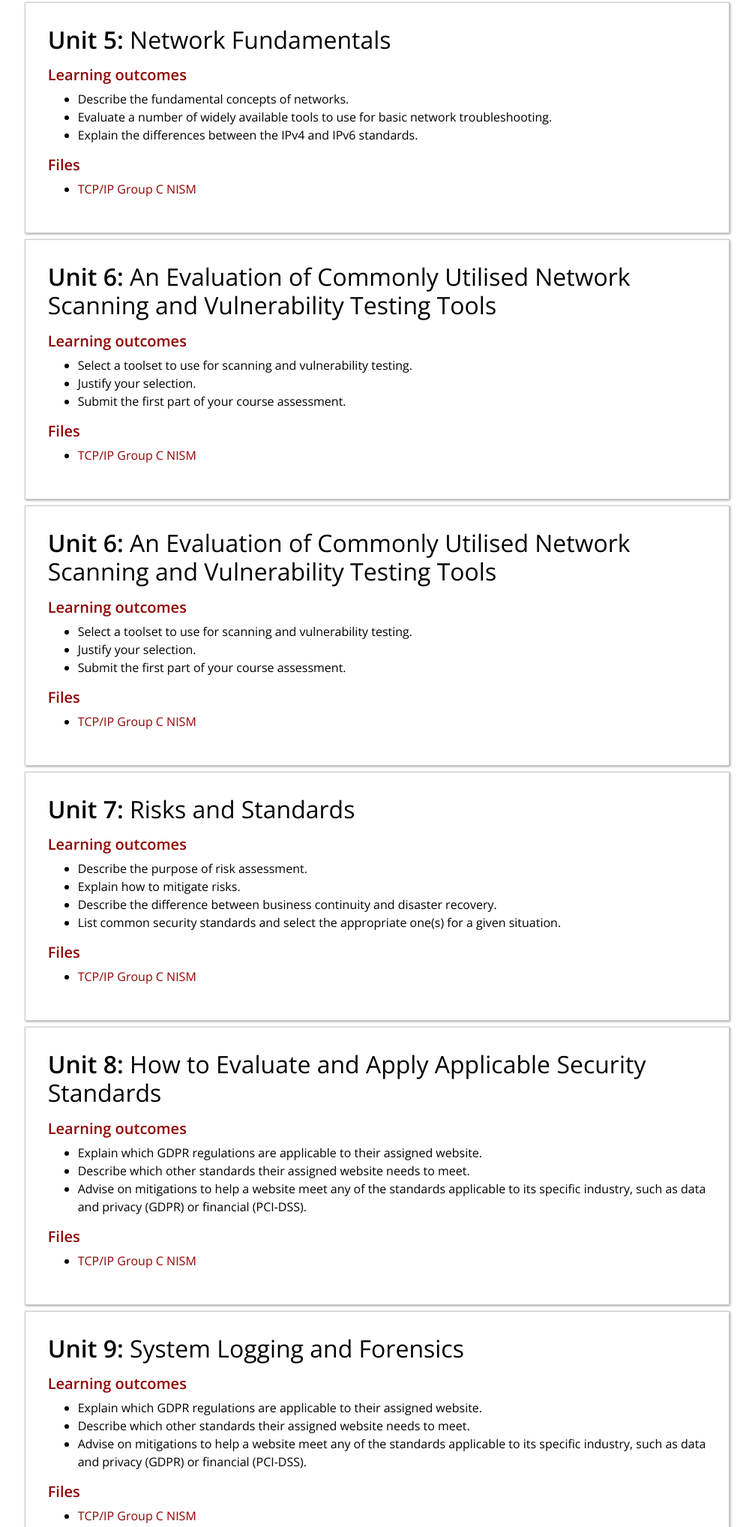
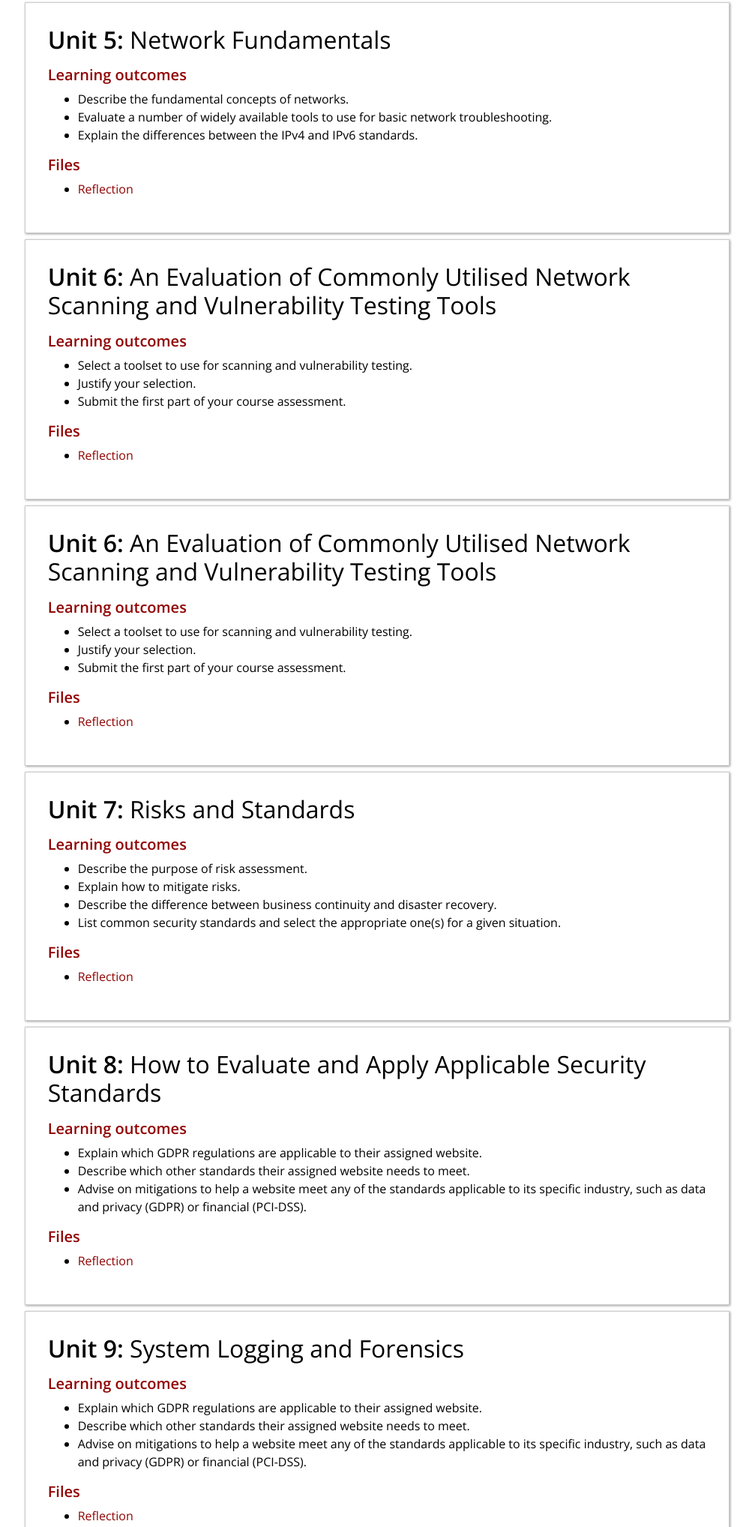
Before and after one commit to apuleyo3/apuleyo3.github.io, a website: page nism.html in a window 1280 px wide. Shown: the part 1830-3866 px from the top of the page at 75% size, without its empty margins (122-1129 px from the left). Drawn offline with nearby package versions, Linux system fonts and the light colour scheme.

Commit message:
Update nism.html

```diff
--- a/nism.html
+++ b/nism.html
@@ -236,7 +236,7 @@
                     </ul>
                     <h5>Files</h5>
                     <ul>
-                      <li><a href="https://docs.google.com/document/d/165AlisjJ5WRKeaTBsKvxl7uc6uOHMS64jcWQwEuo1LA/edit?usp=sharing" target="_blank">TCP/IP Group C NISM</a></li>
+                      <li><a href="https://docs.google.com/document/d/165AlisjJ5WRKeaTBsKvxl7uc6uOHMS64jcWQwEuo1LA/edit?usp=sharing" target="_blank">Reflection</a></li>
                     </ul>
                   </div>
                   <div id="m1-u1" class="module-item mb-2 container col-12">
@@ -250,7 +250,7 @@
                     </ul>
                     <h5>Files</h5>
                     <ul>
-                      <li><a href="https://docs.google.com/document/d/165AlisjJ5WRKeaTBsKvxl7uc6uOHMS64jcWQwEuo1LA/edit?usp=sharing" target="_blank">TCP/IP Group C NISM</a></li>
+                      <li><a href="https://docs.google.com/document/d/165AlisjJ5WRKeaTBsKvxl7uc6uOHMS64jcWQwEuo1LA/edit?usp=sharing" target="_blank">Reflection</a></li>
                     </ul>
                   </div>
                   <div id="m1-u1" class="module-item mb-2 container col-12">
@@ -264,7 +264,7 @@
                     </ul>
                     <h5>Files</h5>
                     <ul>
-                      <li><a href="https://docs.google.com/document/d/165AlisjJ5WRKeaTBsKvxl7uc6uOHMS64jcWQwEuo1LA/edit?usp=sharing" target="_blank">TCP/IP Group C NISM</a></li>
+                      <li><a href="https://docs.google.com/document/d/165AlisjJ5WRKeaTBsKvxl7uc6uOHMS64jcWQwEuo1LA/edit?usp=sharing" target="_blank">Reflection</a></li>
                     </ul>
                   </div>
                   <div id="m1-u1" class="module-item mb-2 container col-12">
@@ -279,7 +279,7 @@
                     </ul>
                     <h5>Files</h5>
                     <ul>
-                      <li><a href="https://docs.google.com/document/d/165AlisjJ5WRKeaTBsKvxl7uc6uOHMS64jcWQwEuo1LA/edit?usp=sharing" target="_blank">TCP/IP Group C NISM</a></li>
+                      <li><a href="https://docs.google.com/document/d/165AlisjJ5WRKeaTBsKvxl7uc6uOHMS64jcWQwEuo1LA/edit?usp=sharing" target="_blank">Reflection</a></li>
                     </ul>
                   </div>
                   <div id="m1-u1" class="module-item mb-2 container col-12">
@@ -293,7 +293,7 @@
                     </ul>
                     <h5>Files</h5>
                     <ul>
-                      <li><a href="https://docs.google.com/document/d/165AlisjJ5WRKeaTBsKvxl7uc6uOHMS64jcWQwEuo1LA/edit?usp=sharing" target="_blank">TCP/IP Group C NISM</a></li>
+                      <li><a href="https://docs.google.com/document/d/165AlisjJ5WRKeaTBsKvxl7uc6uOHMS64jcWQwEuo1LA/edit?usp=sharing" target="_blank">Reflection</a></li>
                     </ul>
                   </div>
                   <div id="m1-u1" class="module-item mb-2 container col-12">
@@ -307,7 +307,7 @@
                     </ul>
                     <h5>Files</h5>
                     <ul>
-                      <li><a href="https://docs.google.com/document/d/165AlisjJ5WRKeaTBsKvxl7uc6uOHMS64jcWQwEuo1LA/edit?usp=sharing" target="_blank">TCP/IP Group C NISM</a></li>
+                      <li><a href="https://docs.google.com/document/d/165AlisjJ5WRKeaTBsKvxl7uc6uOHMS64jcWQwEuo1LA/edit?usp=sharing" target="_blank">Reflection</a></li>
                     </ul>
                   </div>
                   <div id="m1-u1" class="module-item mb-2 container col-12">
@@ -321,7 +321,7 @@
                     </ul>
                     <h5>Files</h5>
                     <ul>
-                      <li><a href="https://docs.google.com/document/d/165AlisjJ5WRKeaTBsKvxl7uc6uOHMS64jcWQwEuo1LA/edit?usp=sharing" target="_blank">TCP/IP Group C NISM</a></li>
+                      <li><a href="https://docs.google.com/document/d/165AlisjJ5WRKeaTBsKvxl7uc6uOHMS64jcWQwEuo1LA/edit?usp=sharing" target="_blank"Reflection</a></li>
                     </ul>
                   </div>
                   <div id="m1-u1" class="module-item mb-2 container col-12">
@@ -335,7 +335,7 @@
                     </ul>
                     <h5>Files</h5>
                     <ul>
-                      <li><a href="https://docs.google.com/document/d/165AlisjJ5WRKeaTBsKvxl7uc6uOHMS64jcWQwEuo1LA/edit?usp=sharing" target="_blank">TCP/IP Group C NISM</a></li>
+                      <li><a href="https://docs.google.com/document/d/165AlisjJ5WRKeaTBsKvxl7uc6uOHMS64jcWQwEuo1LA/edit?usp=sharing" target="_blank">Reflection</a></li>
                     </ul>
                   </div>
                   <div id="m1-u1" class="module-item mb-2 container col-12">
@@ -349,7 +349,7 @@
                     </ul>
                     <h5>Files</h5>
                     <ul>
-                      <li><a href="https://docs.google.com/document/d/165AlisjJ5WRKeaTBsKvxl7uc6uOHMS64jcWQwEuo1LA/edit?usp=sharing" target="_blank">TCP/IP Group C NISM</a></li>
+                      <li><a href="https://docs.google.com/document/d/165AlisjJ5WRKeaTBsKvxl7uc6uOHMS64jcWQwEuo1LA/edit?usp=sharing" target="_blank">Reflection</a></li>
                     </ul>
                   </div>
                 </div>
```
